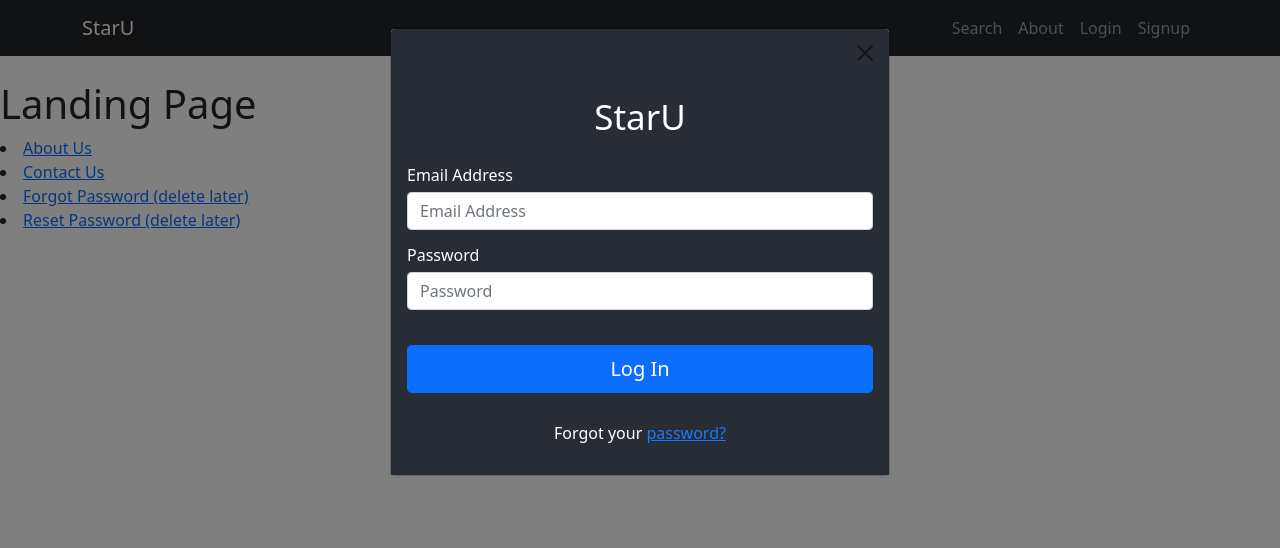
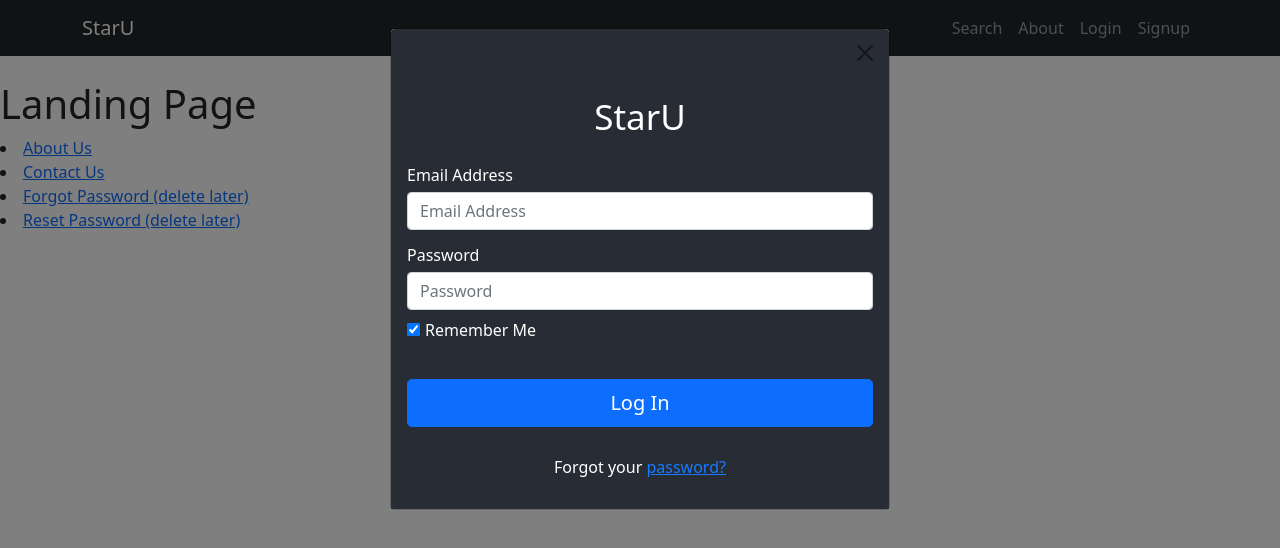
Before and after one commit to TimWargo/staru, a React (Create React App) app: page / in a window 1280 px wide. Both pictures are taken after a click on the button "Login". Shown: the top 548 px of the page. Built offline with nearby package versions, Linux system fonts and the light colour scheme.

Commit message:
Added session and cookies

```diff
--- a/src/App.js
+++ b/src/App.js
@@ -23,6 +23,18 @@ class App extends Component {
     })
   }
 
+  async componentDidMount() {
+    if (document.cookie.split(';').some((item) => item.trim().startsWith('email'))) {
+      const email = document.cookie.split(';').find((item) => item.trim().startsWith("email=")).split('=')[1];
+      if (!sessionStorage.getItem('session')) {
+        sessionStorage.setItem('session', email);
+      }
+      this.setState({
+        isLoggedIn: true
+      })
+    }
+  }
+
   render() {
     const { isLoggedIn } = this.state
     return (
--- a/src/Components/LoginForm/LoginForm.css
+++ b/src/Components/LoginForm/LoginForm.css
@@ -83,3 +83,11 @@ margin-bottom:5px;
 .modal-footer {
     border-top: 0 none;
 }
+
+.remember-me-wrapper input {
+  margin-right: 5px;
+}
+
+label {
+  user-select: none;
+}
--- a/src/Components/LoginForm/LoginForm.js
+++ b/src/Components/LoginForm/LoginForm.js
@@ -12,6 +12,7 @@ class LoginForm extends Component {
       show: this.props.show,
       email: '',
       password: '',
+      remember_me: true,
     }
     this.onSubmit = this.onSubmit.bind(this);
     this.verifyInput = this.verifyInput.bind(this);
@@ -25,6 +26,24 @@ class LoginForm extends Component {
     this.setState({
       [name]: value
     });
+  }
+
+  handleCheckChange = (e) => {
+    const isChecked = e.target.checked;
+    this.setState({
+      remember_me: isChecked
+    })
+  }
+
+  handleRememberme() {
+    try {
+      if (this.state.remember_me) {
+        const date = new Date(new Date().getDate() + 30).toUTCString;
+        document.cookie = "email=" + this.state.email + "; expires=" + date + ";";
+      }
+    } catch (e) {
+      console.log(e);
+    }
   }
 
   verifyInput() {
@@ -41,6 +60,8 @@ class LoginForm extends Component {
       axios.post('http://localhost/staru/src/php/authLogin.php', user)
         .then(res=> {
           console.log(res.data);
+          this.handleRememberme();
+          sessionStorage.setItem("session", this.state.email);
           this.onCloseModal();
           window.location.pathname = "/";
           this.props.onLoginChange(true);
@@ -86,6 +107,15 @@ class LoginForm extends Component {
                   onChange={this.handleInputChange}
                 />
               </div>
+              <div className="remember-me-wrapper">
+                <input
+                  type="checkbox"
+                  name="remember_me"
+                  id="exampleInputCheckbox"
+                  defaultChecked={this.state.remember_me}
+                  onChange={this.handleCheckChange} />
+                <label htmlFor="exampleInputCheckbox">Remember Me</label>
+              </div>
               <div className="d-grid gap-2">
               <Button onClick= {this.onSubmit} variant="primary" size="lg">
                Log In
```
Also changed, not shown: src/Components/SignupForm/SignupForm.js (indentation only). Lines whose indentation alone changed are shown as unchanged.
